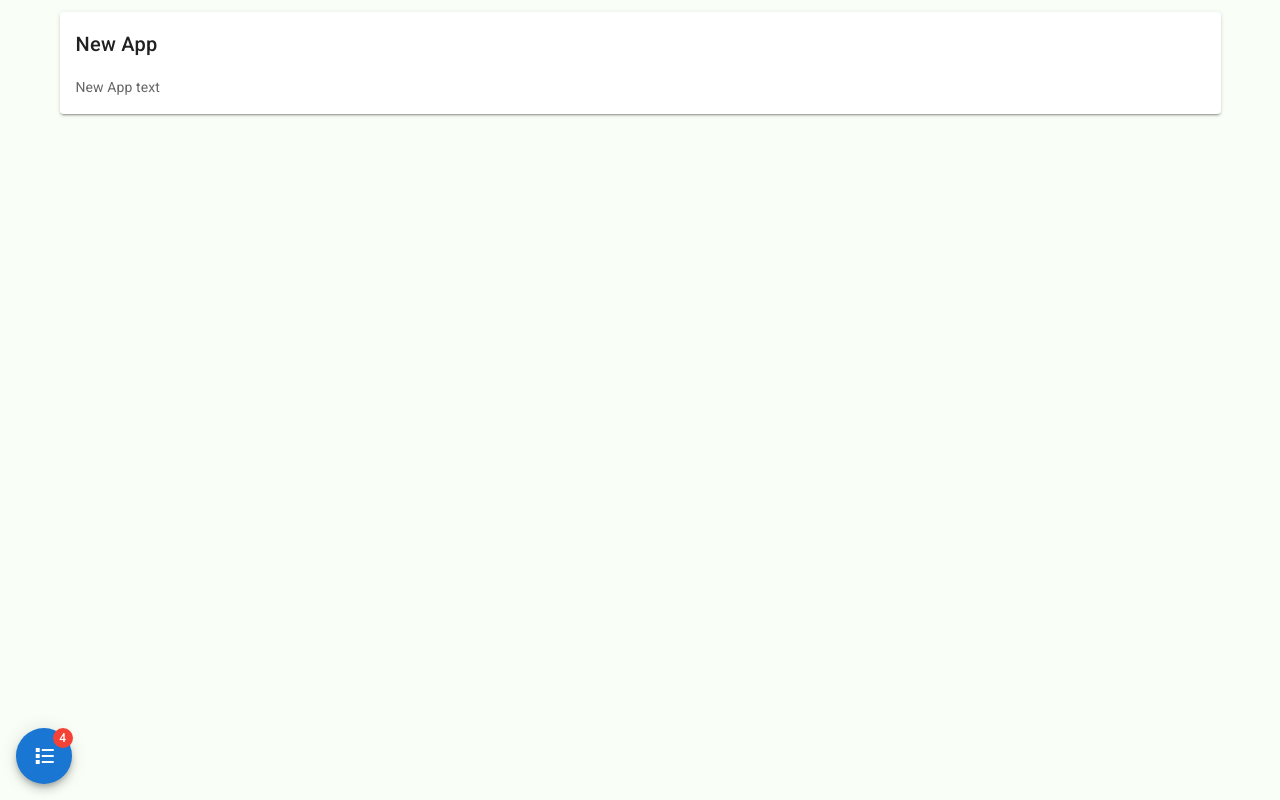
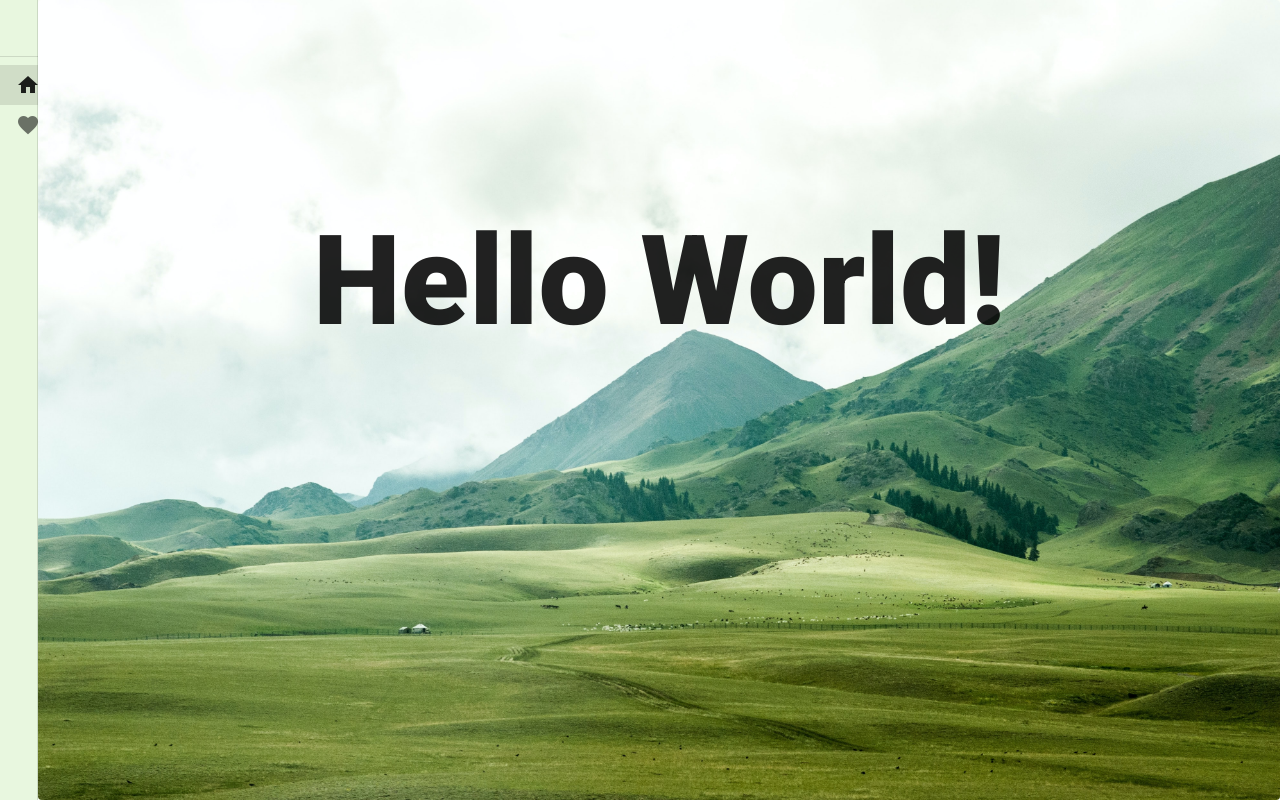
Before and after one commit to niamhabgallagher/random-nuxt-app, a Nuxt app: page / in a window 1280 px wide. Built offline with nearby package versions, Linux system fonts and the light colour scheme.

Commit message:
Trying new styling

```diff
--- a/layouts/default.vue
+++ b/layouts/default.vue
@@ -1,49 +1,44 @@
 <template>
   <v-app dark>
-    <v-main>
-      <v-container>
-        <Nuxt />
-      </v-container>
-    </v-main>
-    <!-- <v-footer style="background-color: #fff;">
-      <v-btn class="mx-2" fab dark color="teal" style="margin: 20px">
-        <v-badge color="red" :content="items.length" >
-          <v-icon dark>
-            mdi-format-list-bulleted-square
-          </v-icon>
-        </v-badge>
-      </v-btn>
-    </v-footer> -->
-    <v-speed-dial
-      v-model="fab"
-      bottom left
-      direction="top"
-      style="width: 15%"
-    >
-    <template #activator>
-      <v-btn v-model="fab" color="blue darken-2" dark fab>
-        <v-badge color="red" :content="items.length">
-          <v-icon v-if="fab" dark>
-            mdi-close
-          </v-icon>
-          <v-icon v-else dark>
-            mdi-format-list-bulleted-square
-          </v-icon>
-        </v-badge>
-      </v-btn>
-    </template>
-    <v-item-group style="width: 100%">
-      <v-item v-for="item in items" :key="item.id" style="margin: 15px">
-        <v-card>
-          <v-card-title>{{ item.name }} ({{ item.id }})</v-card-title>
-          <v-card-text>
-            <v-label>{{ item.job }}</v-label>
-            <v-progress-linear :value="item.progress" color="primary"></v-progress-linear>
-          </v-card-text>
-        </v-card>
-      </v-item>
-    </v-item-group>
-  </v-speed-dial>
+    <v-layout>
+      <v-navigation-drawer
+        :mini-variant="true"
+        color="#e8f7df"
+        permanent
+      >
+        <v-list-item class="px-2">
+          <v-list-item-avatar>
+            <v-img src="/images/niamhvtag.jpg"></v-img>
+          </v-list-item-avatar>
+
+          <v-list-item-title>John Leider</v-list-item-title>
+        </v-list-item>
+
+        <v-divider></v-divider>
+
+        <v-list dense>
+          <v-list-item
+            v-for="item in items"
+            :key="item.title"
+            link
+            :to="item.route"
+          >
+            <v-list-item-icon>
+              <v-icon>{{ item.icon }}</v-icon>
+            </v-list-item-icon>
+
+            <v-list-item-content>
+              <v-list-item-title>{{ item.title }}</v-list-item-title>
+            </v-list-item-content>
+          </v-list-item>
+        </v-list>
+      </v-navigation-drawer>
+      <v-main>
+        <!-- <v-container> -->
+          <Nuxt />
+        <!-- </v-container> -->
+      </v-main>
+    </v-layout>
   </v-app>
 </template>
 
@@ -53,12 +48,9 @@ export default {
   data() {
     return {
       items: [
-        { id: 0, name: 'Import Session', job: 'Downloading file', progress: 0 },
-        { id: 1, name: 'Import Session', job: 'Downloading file', progress: 30 },
-        { id: 2, name: 'Import Session', job: 'Downloading file', progress: 10 },
-        { id: 3, name: 'Import Session', job: 'Downloading file', progress: 20 },
-      ],
-      fab: false
+        { title: 'Home', icon: 'mdi-home', route: '/' },
+        { title: 'Heart', icon: 'mdi-heart', route: '/heart' },
+      ]
     }
   },
 }
--- /dev/null
+++ b/pages/Heart.vue
@@ -0,0 +1,33 @@
+<template>
+  <v-container>
+    <v-row>
+      <v-col v-for="item in items" :key="item.id" cols="4">
+        <v-card color="#fbfcfa" height="400px">
+          <v-card-title style="font-weight: bold;">{{ item.title }}</v-card-title>
+          <v-card-text style="font-weight: bold;">{{ item.text }}</v-card-text>
+        </v-card>
+      </v-col>
+    </v-row>
+  </v-container>
+</template>
+
+<script>
+export default {
+  name: 'IndexPage',
+  data() {
+    return {
+      items: [
+        { id: 1, title: 'Lorem ipsum dolor sit amet', text: 'Lorem ipsum dolor sit amet, consectetur adipiscing elit. Maecenas sem lacus, finibus non eros at, dignissim pretium nunc. Morbi a semper nunc. Nam hendrerit maximus quam, in fermentum eros. Aenean eget magna eget tortor hendrerit pretium. Maecenas a posuere ex, sit amet lacinia elit. Vestibulum vel urna feugiat, cursus ipsum ac, cursus purus. Phasellus eleifend sem non neque volutpat, ut viverra dolor dapibus. Fusce non ligula dapibus, malesuada purus in, vestibulum massa. Aliquam rutrum sollicitudin quam, sit amet egestas erat malesuada non. Duis in fringilla augue. Nunc ullamcorper, velit ac aliquet cursus, magna diam viverra nulla, sed molestie mauris neque a est.' },
+        { id: 2, title: 'Donec auctor tellus in rhoncus tincidunt', text: 'Donec auctor tellus in rhoncus tincidunt. Nullam finibus urna magna, sit amet ornare purus tincidunt eu. Donec a mi ac tortor rutrum ultrices a eleifend nunc. Aenean luctus metus eu ante lacinia condimentum. Morbi sem magna, varius vitae placerat vel, posuere eget risus. Vivamus tristique tristique massa, non luctus ante consectetur eu. Vivamus suscipit sem molestie nibh aliquam, in porta nisi molestie.' },
+        { id: 3, title: 'Aenean at auctor metus', text: 'Aenean at auctor metus. In eget tempor sem. Quisque quis sagittis massa, non venenatis magna. Vivamus id nisi eget orci faucibus semper ac ac lectus. Donec vulputate, purus eget rhoncus faucibus, magna erat finibus quam, vitae placerat nulla metus at purus. Nulla elementum ex id varius eleifend. Vestibulum lectus ante, placerat a lobortis a, laoreet ac tellus. Donec ante orci, mattis eget faucibus sit amet, luctus ac enim. Vestibulum sagittis tincidunt nibh a volutpat. Aliquam tristique bibendum purus, vel viverra velit viverra ac. Proin nibh magna, egestas ut elementum ut, euismod nec ex. Nunc lobortis leo at dui suscipit, sit amet malesuada nibh suscipit.' },
+        { id: 5, title: 'Donec auctor tellus in rhoncus tincidunt', text: 'Donec auctor tellus in rhoncus tincidunt. Nullam finibus urna magna, sit amet ornare purus tincidunt eu. Donec a mi ac tortor rutrum ultrices a eleifend nunc. Aenean luctus metus eu ante lacinia condimentum. Morbi sem magna, varius vitae placerat vel, posuere eget risus. Vivamus tristique tristique massa, non luctus ante consectetur eu. Vivamus suscipit sem molestie nibh aliquam, in porta nisi molestie.' },
+        { id: 6, title: 'Aenean at auctor metus', text: 'Aenean at auctor metus. In eget tempor sem. Quisque quis sagittis massa, non venenatis magna. Vivamus id nisi eget orci faucibus semper ac ac lectus. Donec vulputate, purus eget rhoncus faucibus, magna erat finibus quam, vitae placerat nulla metus at purus. Nulla elementum ex id varius eleifend. Vestibulum lectus ante, placerat a lobortis a, laoreet ac tellus. Donec ante orci, mattis eget faucibus sit amet, luctus ac enim. Vestibulum sagittis tincidunt nibh a volutpat. Aliquam tristique bibendum purus, vel viverra velit viverra ac. Proin nibh magna, egestas ut elementum ut, euismod nec ex. Nunc lobortis leo at dui suscipit, sit amet malesuada nibh suscipit.' },
+        { id: 4, title: 'Lorem ipsum dolor sit amet', text: 'Lorem ipsum dolor sit amet, consectetur adipiscing elit. Maecenas sem lacus, finibus non eros at, dignissim pretium nunc. Morbi a semper nunc. Nam hendrerit maximus quam, in fermentum eros. Aenean eget magna eget tortor hendrerit pretium. Maecenas a posuere ex, sit amet lacinia elit. Vestibulum vel urna feugiat, cursus ipsum ac, cursus purus. Phasellus eleifend sem non neque volutpat, ut viverra dolor dapibus. Fusce non ligula dapibus, malesuada purus in, vestibulum massa. Aliquam rutrum sollicitudin quam, sit amet egestas erat malesuada non. Duis in fringilla augue. Nunc ullamcorper, velit ac aliquet cursus, magna diam viverra nulla, sed molestie mauris neque a est.' },
+        { id: 9, title: 'Aenean at auctor metus', text: 'Aenean at auctor metus. In eget tempor sem. Quisque quis sagittis massa, non venenatis magna. Vivamus id nisi eget orci faucibus semper ac ac lectus. Donec vulputate, purus eget rhoncus faucibus, magna erat finibus quam, vitae placerat nulla metus at purus. Nulla elementum ex id varius eleifend. Vestibulum lectus ante, placerat a lobortis a, laoreet ac tellus. Donec ante orci, mattis eget faucibus sit amet, luctus ac enim. Vestibulum sagittis tincidunt nibh a volutpat. Aliquam tristique bibendum purus, vel viverra velit viverra ac. Proin nibh magna, egestas ut elementum ut, euismod nec ex. Nunc lobortis leo at dui suscipit, sit amet malesuada nibh suscipit.' },
+        { id: 7, title: 'Lorem ipsum dolor sit amet', text: 'Lorem ipsum dolor sit amet, consectetur adipiscing elit. Maecenas sem lacus, finibus non eros at, dignissim pretium nunc. Morbi a semper nunc. Nam hendrerit maximus quam, in fermentum eros. Aenean eget magna eget tortor hendrerit pretium. Maecenas a posuere ex, sit amet lacinia elit. Vestibulum vel urna feugiat, cursus ipsum ac, cursus purus. Phasellus eleifend sem non neque volutpat, ut viverra dolor dapibus. Fusce non ligula dapibus, malesuada purus in, vestibulum massa. Aliquam rutrum sollicitudin quam, sit amet egestas erat malesuada non. Duis in fringilla augue. Nunc ullamcorper, velit ac aliquet cursus, magna diam viverra nulla, sed molestie mauris neque a est.' },
+        { id: 8, title: 'Donec auctor tellus in rhoncus tincidunt', text: 'Donec auctor tellus in rhoncus tincidunt. Nullam finibus urna magna, sit amet ornare purus tincidunt eu. Donec a mi ac tortor rutrum ultrices a eleifend nunc. Aenean luctus metus eu ante lacinia condimentum. Morbi sem magna, varius vitae placerat vel, posuere eget risus. Vivamus tristique tristique massa, non luctus ante consectetur eu. Vivamus suscipit sem molestie nibh aliquam, in porta nisi molestie.' },
+      ]
+    }
+  },
+}
+</script>
--- a/pages/index.vue
+++ b/pages/index.vue
@@ -1,12 +1,21 @@
 <template>
-  <v-card>
-    <v-card-title>New App</v-card-title>
-    <v-card-text>New App text</v-card-text>
+  <v-card elevation="0" class="main-card">
+    <v-card-title>
+      <h1 style="margin: 250px auto auto; font-size: 125px; font-weight: 900;">
+        Hello World!
+      </h1>
+    </v-card-title>
   </v-card>
 </template>
 
-<script>
-export default {
-  name: 'IndexPage',
+<style>
+.main-card {
+  background-image: url('/images/greenfields.jpg');
+  background-position: center;
+  background-size: cover;
+  background-color: #cccccc;
+  height: 100vh;
+  width: 97vw;
+  margin: 0;
 }
-</script>
+</style>
```
Also changed, not shown: static/images/greenfields.jpg (added), static/images/niamhvtag.jpg (added).
